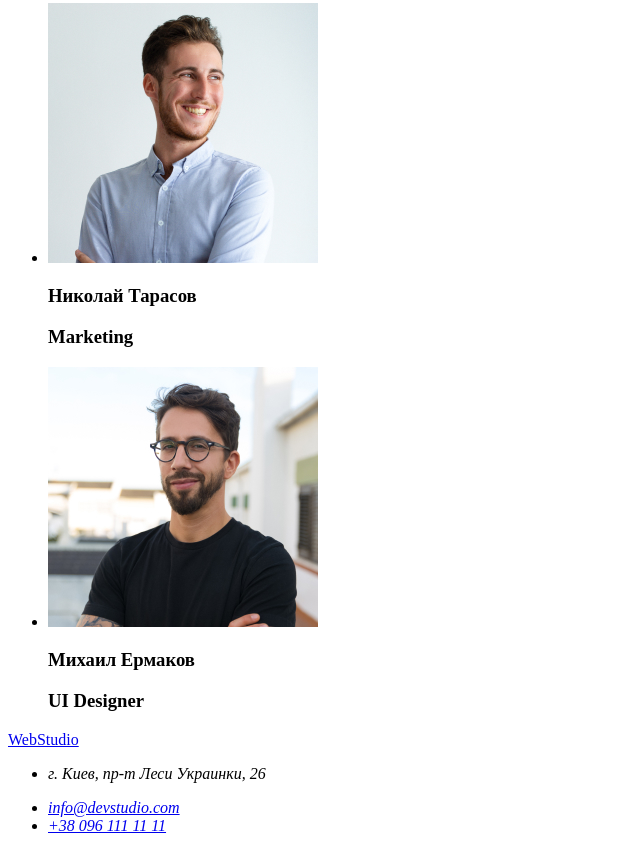
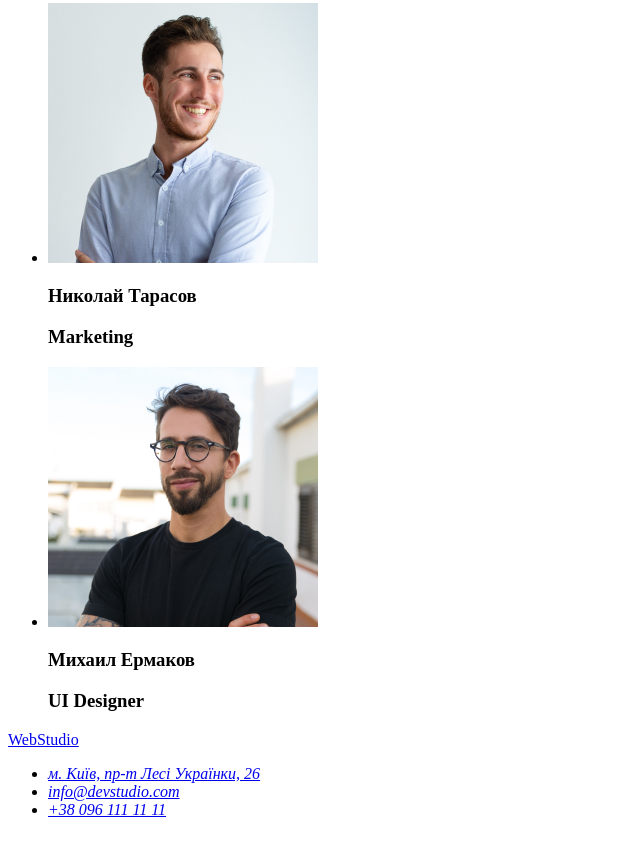
Before and after one commit to EugeneDemchenko/goit-markup-hw-01, a plain HTML site: page index.html in a window 1280 px wide. Shown: the part 2329-3180 px from the top of the page, without its empty margins (0-640 px from the left). Drawn offline with Linux system fonts and the light colour scheme.

Commit message:
Update index.html

```diff
--- a/index.html
+++ b/index.html
@@ -103,7 +103,7 @@
       <a href="/">WebStudio</a>
       <address>
         <ul>
-        <li><p>г. Киев, пр-т Леси Украинки, 26</p></li>
+        <li><a href="https://www.google.com.ua/maps/place/%D0%B1%D1%83%D0%BB.+%D0%9B%D0%B5%D1%81%D0%B8+%D0%A3%D0%BA%D1%80%D0%B0%D0%B8%D0%BD%D0%BA%D0%B8,+26,+%D0%9A%D0%B8%D0%B5%D0%B2,+02000/@50.4265841,30.5361971,17z/data=!4m5!3m4!1s0x40d4cf0e033ecbe9:0x57a4dffefec77da0!8m2!3d50.4265807!4d30.5383858?hl=ru" target="_blank" rel="noopener noreferrer">м. Київ, пр-т Лесі Українки, 26</a></li>
         <li><a href="mailto:info@devstudio.com">info@devstudio.com</a></li>
         <li><a href="tel:+380961111111">+38 096 111 11 11</a></li>
         </ul>
```
